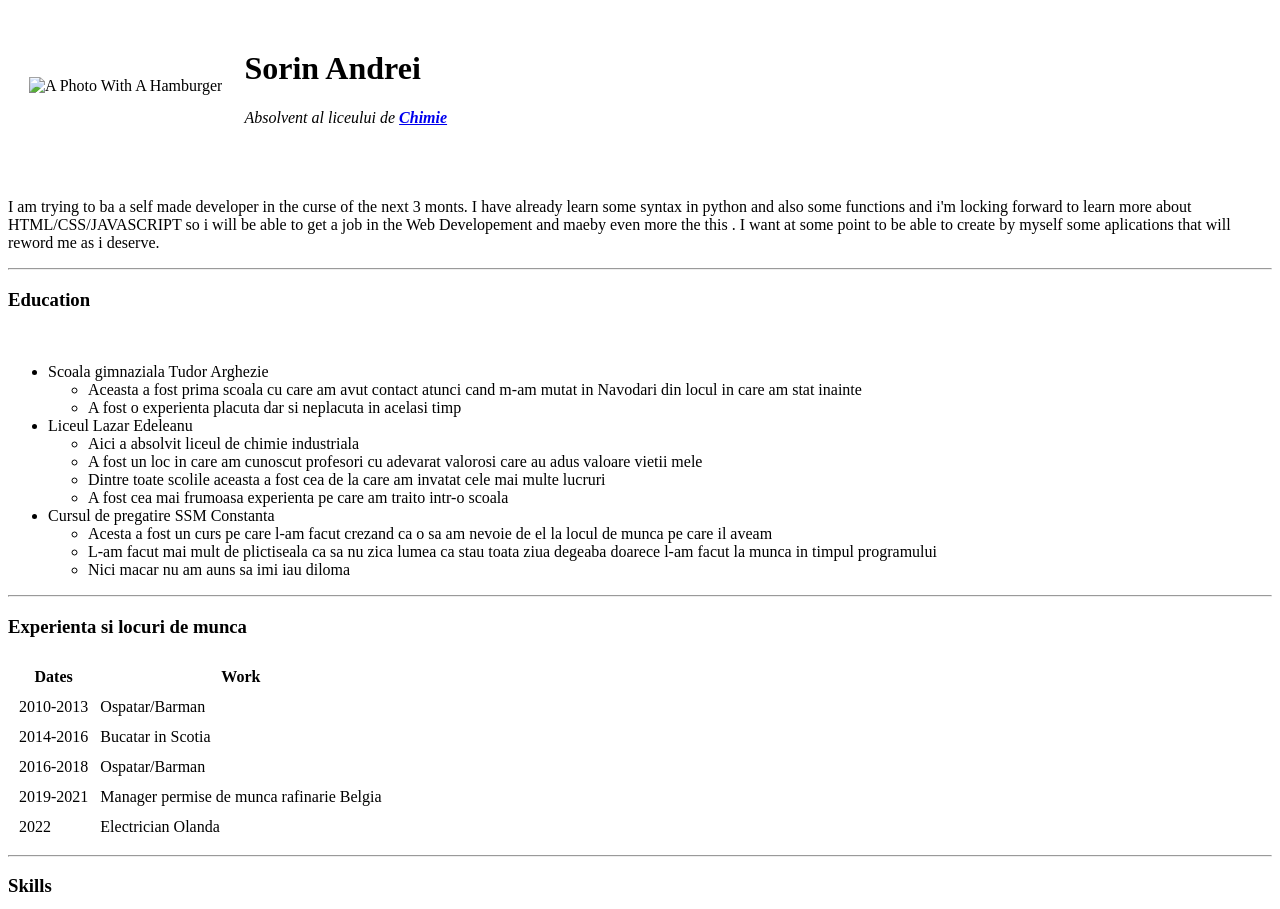
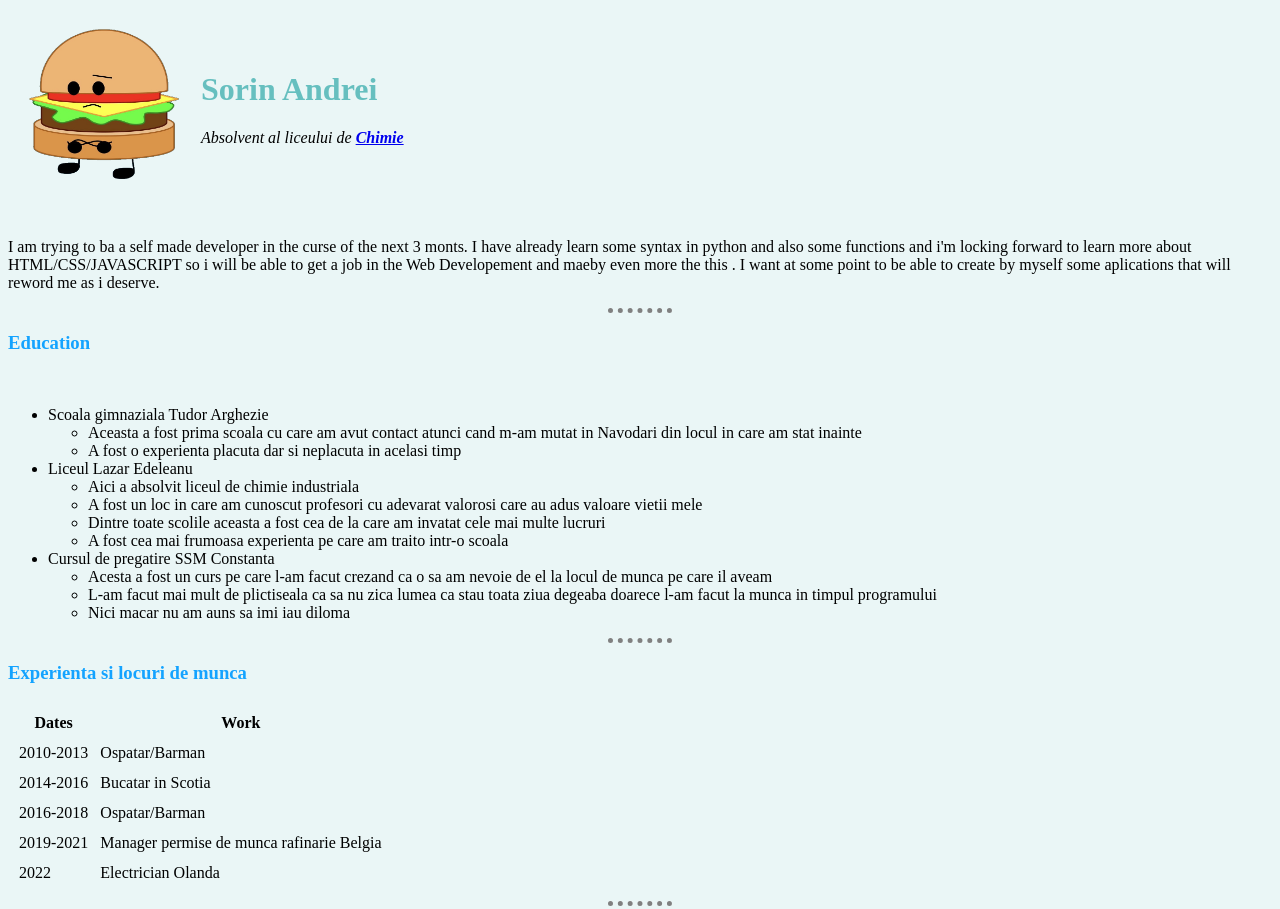
Before and after one commit to SorinAndrei96/cv, a plain HTML site: page index.html in a window 1280 px wide. Shown: the top 909 px of the page. Drawn offline with Linux system fonts and the light colour scheme; the site is published under a folder, as on GitHub Pages, so addresses that start at the root find nothing.

Commit message:
Update index.html

```diff
--- a/index.html
+++ b/index.html
@@ -4,13 +4,13 @@
 <head>
   <meta charset="utf-8">
   <title>Sorin Personal Site</title>
-  <link rel="stylesheet" href="/style.css">
+  <link rel="stylesheet" href="style.css">
 </head>
 
 <body>
   <table cellspacing="20">
     <tr>
-      <td><img src="/hamburger.png" alt="A Photo With A Hamburger" height="150" width="150"></td>
+      <td><img src="hamburger.png" alt="A Photo With A Hamburger" height="150" width="150"></td>
       <td><h1>Sorin Andrei</h1>
         <p>
           <em>Absolvent al liceului de <strong><a href="https://www.ltedeleanu.ro/">Chimie</a></strong></em>
```
